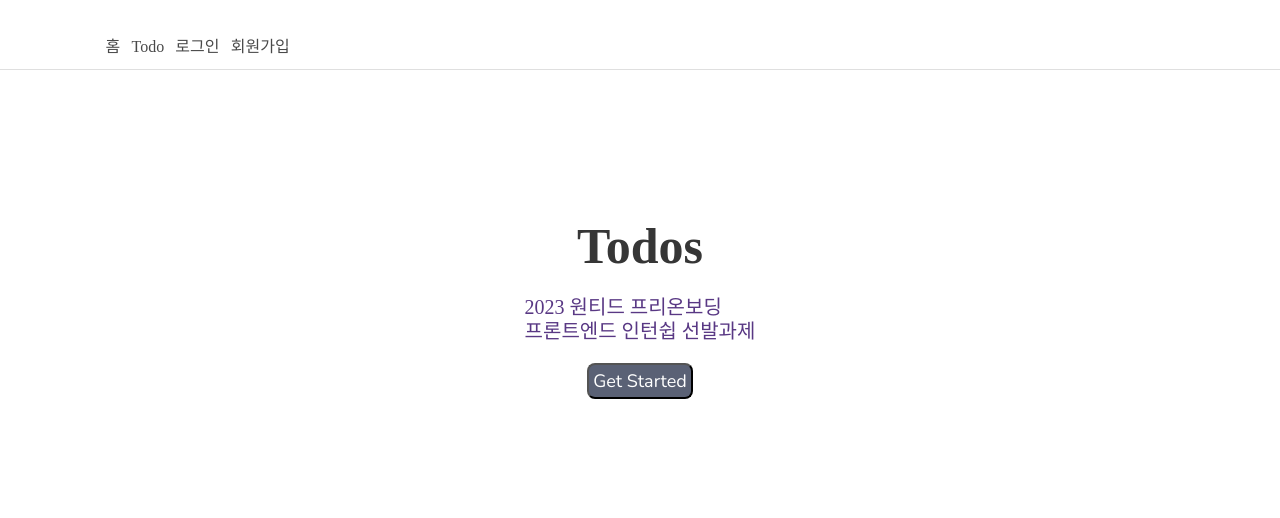
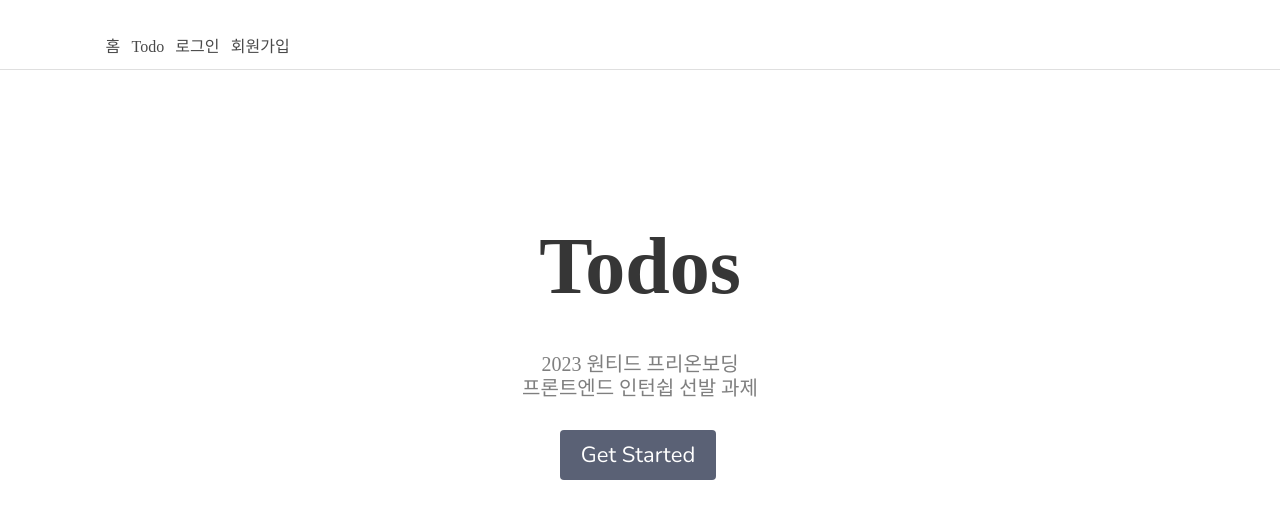
Before and after one commit to stellum/wanted-pre-onboarding-frontend, a React (Create React App) app: page / in a window 1280 px wide. Shown: the top 518 px of the page. Built offline with nearby package versions, Linux system fonts and the light colour scheme.

Commit message:
style: 디자인 수정

```diff
--- a/src/Pages/Home/HomePage.jsx
+++ b/src/Pages/Home/HomePage.jsx
@@ -8,7 +8,7 @@ const HomePage = () => {
       <p className={classes.text}>
         2023 원티드 프리온보딩
         <br />
-        프론트엔드 인턴쉽 선발과제
+        프론트엔드 인턴쉽 선발 과제
       </p>
       <Link to="/todo">
         <button className={classes.btn}>Get Started</button>
--- a/src/Pages/Home/HomePage.module.css
+++ b/src/Pages/Home/HomePage.module.css
@@ -7,15 +7,26 @@
 }
 
 .header {
-  font-size: 50px;
+  font-size: 80px;
+  margin-bottom: 70px;
 }
 
 .text {
   font-weight: 400;
-  font-size: 1.25rem;
+  font-size: 20px;
   margin: 0.25rem 0 0 0;
-  color: #593884;
+  color: #7f7f7f;
+  text-align: center;
 }
 
 .btn {
+  background-color: #5a6175;
+  cursor: pointer;
+  padding: 0.65rem 1.3rem;
+  border: none;
+  border-radius: 4px;
+  font-weight: bold;
+  margin-top: 30px;
+  margin-right: 4px;
+  font-size: 22px;
 }
--- a/src/Pages/Todo/TodoPost.module.css
+++ b/src/Pages/Todo/TodoPost.module.css
@@ -46,6 +46,3 @@
   right: 0;
   top: -20px;
 }
-
-.list {
-}
```
